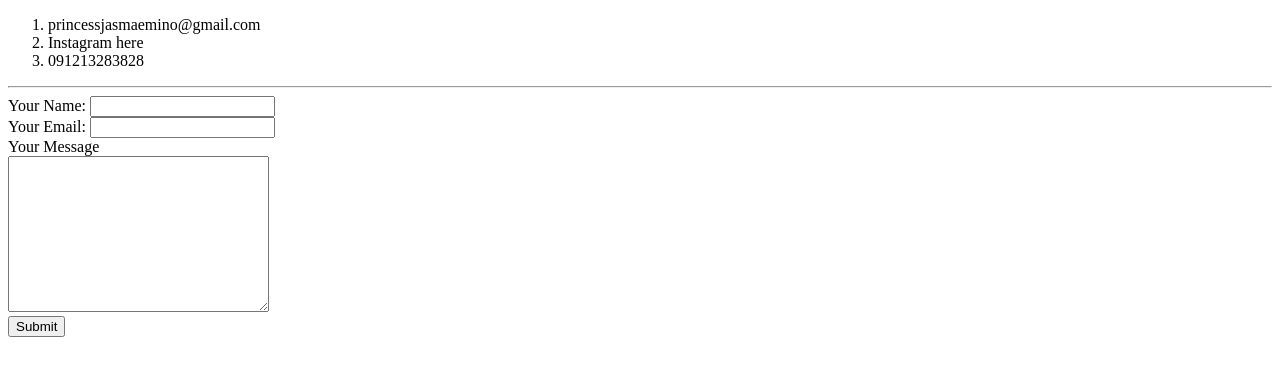
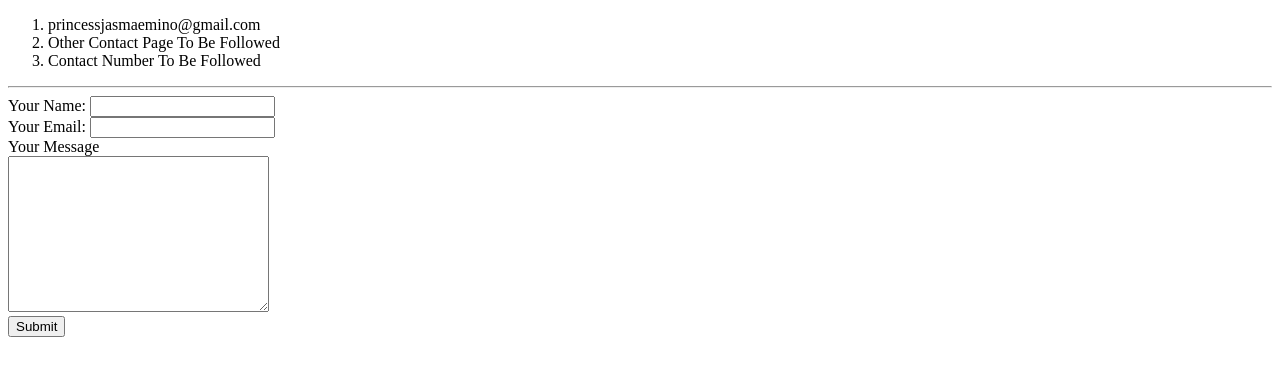
Before and after one commit to jasmae/cv, a plain HTML site: page contacts.html in a window 1280 px wide. Drawn offline with Linux system fonts and the light colour scheme.

Commit message:
Update contacts.html

```diff
--- a/contacts.html
+++ b/contacts.html
@@ -7,8 +7,8 @@
   <body>
 <ol>
   <li>princessjasmaemino@gmail.com</li>
-  <li>Instagram here</li>
-  <li>091213283828</li>
+  <li>Other Contact Page To Be Followed</li>
+  <li>Contact Number To Be Followed</li>
 </ol>
 <hr />
 <form  action="mailto:princessjasmaemino@gmail.com" method="post" enctype="text/plain">
```
